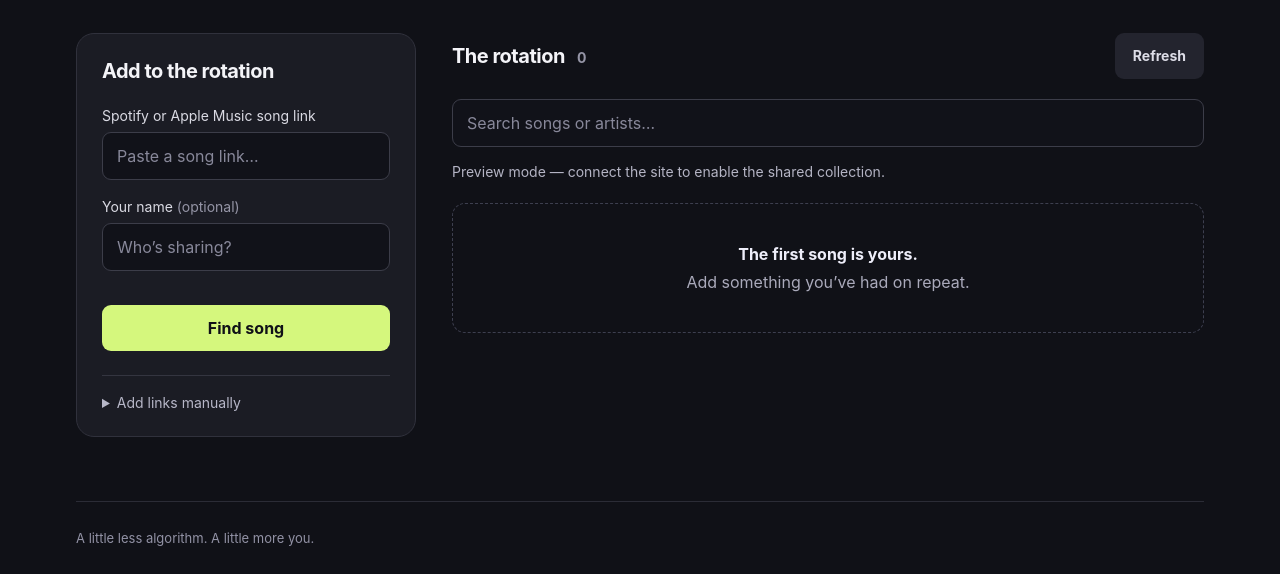
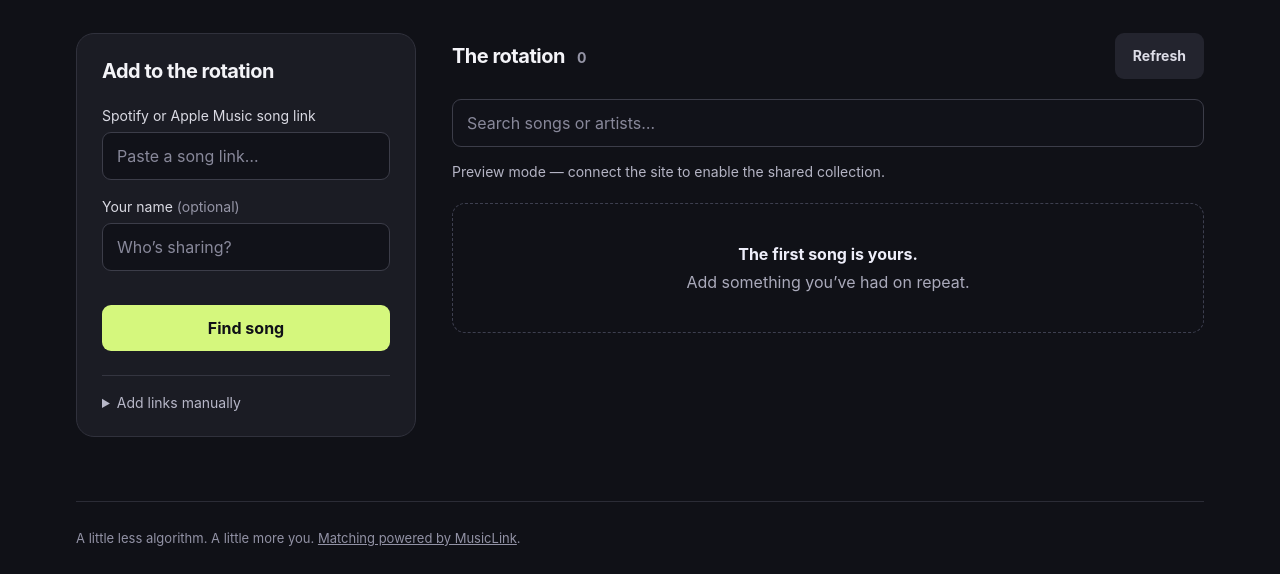
Before and after one commit to guin5/songshare, a website with bundled scripts: page site/index.html in a window 1280 px wide. Shown: the part 317-891 px from the top of the page. Built offline with nearby package versions, Linux system fonts and the light colour scheme.

Commit message:
Complete MusicLink matching setup: site/index.html

```diff
--- a/site/index.html
+++ b/site/index.html
@@ -5,4 +5,4 @@
 <div class="layout"><aside><section class="panel"><h2>Add to the rotation</h2><form id="lookup-form"><label for="song-url">Spotify or Apple Music song link</label><input id="song-url" type="url" placeholder="Paste a song link…" required maxlength="1000"><label for="name">Your name <span>(optional)</span></label><input id="name" maxlength="40" placeholder="Who’s sharing?" autocomplete="nickname"><div id="captcha"></div><button id="find" type="submit">Find song</button></form>
 <p id="form-status" class="status" role="status" aria-live="polite"></p><div id="preview" hidden></div>
 <details id="manual"><summary>Add links manually</summary><p class="small">If matching is unavailable, enter the song details and its links.</p><form id="manual-form"><label for="title">Song title</label><input id="title" required maxlength="160"><label for="artist">Artist</label><input id="artist" required maxlength="160"><label for="spotify">Spotify link</label><input id="spotify" type="url" maxlength="1000"><label for="apple">Apple Music link</label><input id="apple" type="url" maxlength="1000"><button type="submit">Add song</button></form></details></section></aside>
-<section class="collection" aria-label="Shared songs"><div class="collection-heading"><h2>The rotation <span id="count"></span></h2><button class="quiet" id="refresh" type="button">Refresh</button></div><label class="sr-only" for="search">Search songs and artists</label><input id="search" type="search" placeholder="Search songs or artists…"><p id="list-status" class="status" role="status"></p><div id="songs" class="songs"></div></section></div></main><footer>A little less algorithm. A little more you.</footer></div></body></html>
+<section class="collection" aria-label="Shared songs"><div class="collection-heading"><h2>The rotation <span id="count"></span></h2><button class="quiet" id="refresh" type="button">Refresh</button></div><label class="sr-only" for="search">Search songs and artists</label><input id="search" type="search" placeholder="Search songs or artists…"><p id="list-status" class="status" role="status"></p><div id="songs" class="songs"></div></section></div></main><footer>A little less algorithm. A little more you. <a href="https://musiclink.one" target="_blank" rel="noopener noreferrer">Matching powered by MusicLink</a>.</footer></div></body></html>
```
